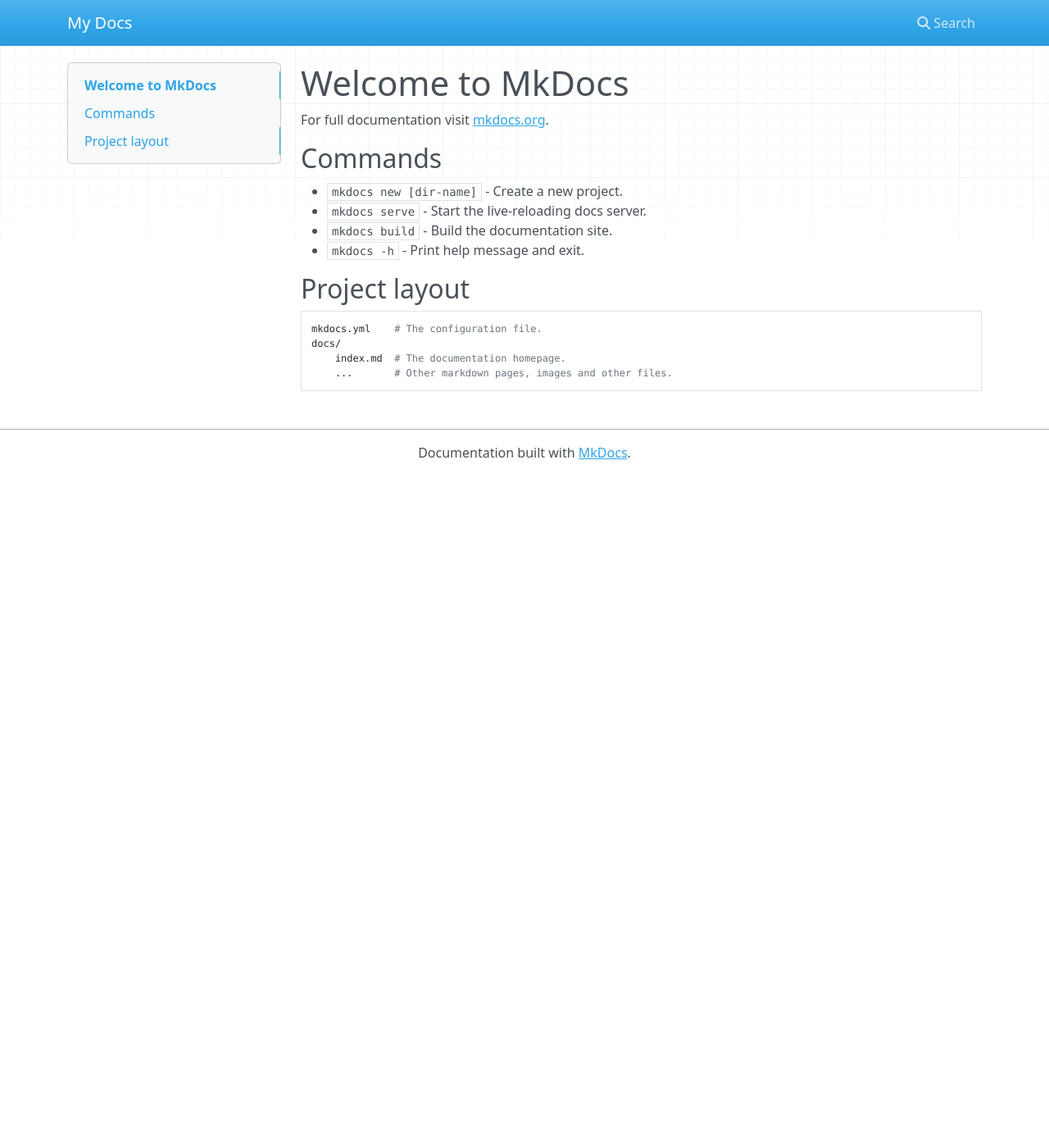
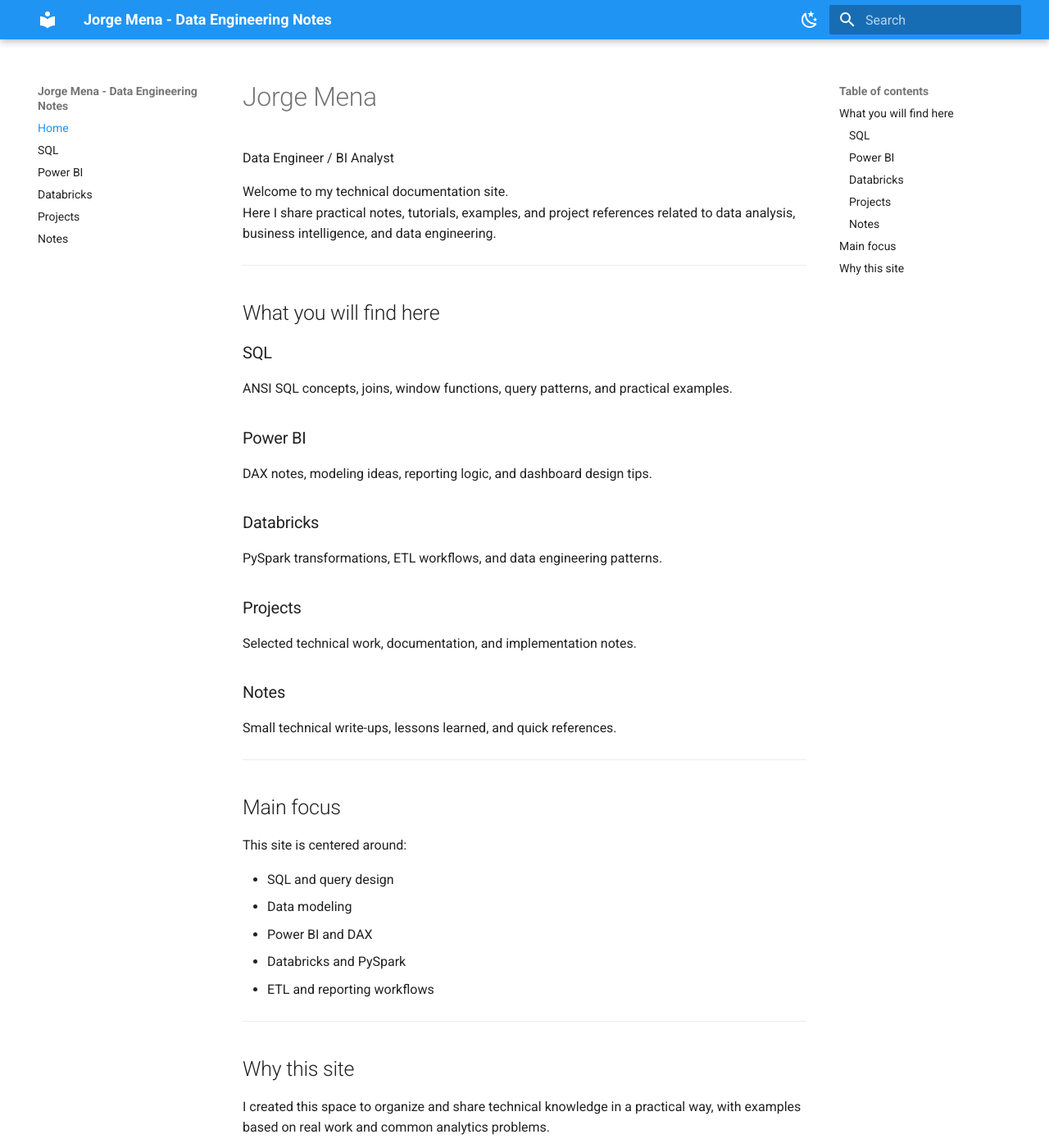
Before and after one commit to JorgeMena92/dataworld, an MkDocs documentation site: the page built from docs/index.md, in a window 1280 px wide and 1400 px high. Shown: the whole window at 82% size. Built offline with MkDocs 1.6.1 and Material for MkDocs 9.7.7, drawn with Linux system fonts in a browser that asks for light colours; nearby versions of some CDN libraries; some of the changed text lies outside the part shown.

Commit message:
Improve site structure and homepage

```diff
--- a/docs/index.md
+++ b/docs/index.md
@@ -1,17 +1,43 @@
-# Welcome to MkDocs
+# Jorge Mena
 
-For full documentation visit [mkdocs.org](https://www.mkdocs.org).
+Data Engineer / BI Analyst
 
-## Commands
+Welcome to my technical documentation site.
+Here I share practical notes, tutorials, examples, and project references related to data analysis, business intelligence, and data engineering.
 
-* `mkdocs new [dir-name]` - Create a new project.
-* `mkdocs serve` - Start the live-reloading docs server.
-* `mkdocs build` - Build the documentation site.
-* `mkdocs -h` - Print help message and exit.
+---
 
-## Project layout
+## What you will find here
 
-    mkdocs.yml    # The configuration file.
-    docs/
-        index.md  # The documentation homepage.
-        ...       # Other markdown pages, images and other files.
+### SQL
+ANSI SQL concepts, joins, window functions, query patterns, and practical examples.
+
+### Power BI
+DAX notes, modeling ideas, reporting logic, and dashboard design tips.
+
+### Databricks
+PySpark transformations, ETL workflows, and data engineering patterns.
+
+### Projects
+Selected technical work, documentation, and implementation notes.
+
+### Notes
+Small technical write-ups, lessons learned, and quick references.
+
+---
+
+## Main focus
+
+This site is centered around:
+
+- SQL and query design
+- Data modeling
+- Power BI and DAX
+- Databricks and PySpark
+- ETL and reporting workflows
+
+---
+
+## Why this site
+
+I created this space to organize and share technical knowledge in a practical way, with examples based on real work and common analytics problems.
--- a/mkdocs.yml
+++ b/mkdocs.yml
@@ -1 +1,33 @@
-site_name: My Docs
+site_name: Jorge Mena - Data Engineering Notes
+site_description: SQL, Power BI, Databricks, and Data Engineering tutorials
+site_author: Jorge Mena
+
+theme:
+  name: material
+  palette:
+    - scheme: default
+      primary: blue
+      accent: blue
+      toggle:
+        icon: material/weather-night
+        name: Switch to dark mode
+    - scheme: slate
+      primary: blue
+      accent: blue
+      toggle:
+        icon: material/weather-sunny
+        name: Switch to light mode
+  features:
+    - navigation.sections
+    - navigation.expand
+    - content.code.copy
+    - search.highlight
+    - search.share
+
+nav:
+  - Home: index.md
+  - SQL: sql/index.md
+  - Power BI: powerbi/index.md
+  - Databricks: databricks/index.md
+  - Projects: projects/index.md
+  - Notes: notes/index.md
```
Also changed, not shown: docs/databricks/index.md (added, +12 -0 lines), docs/notes/index.md (added, +11 -0 lines), docs/powerbi/index.md (added, +12 -0 lines), docs/projects/index.md (added, +11 -0 lines), docs/sql/index.md (added, +13 -0 lines).
